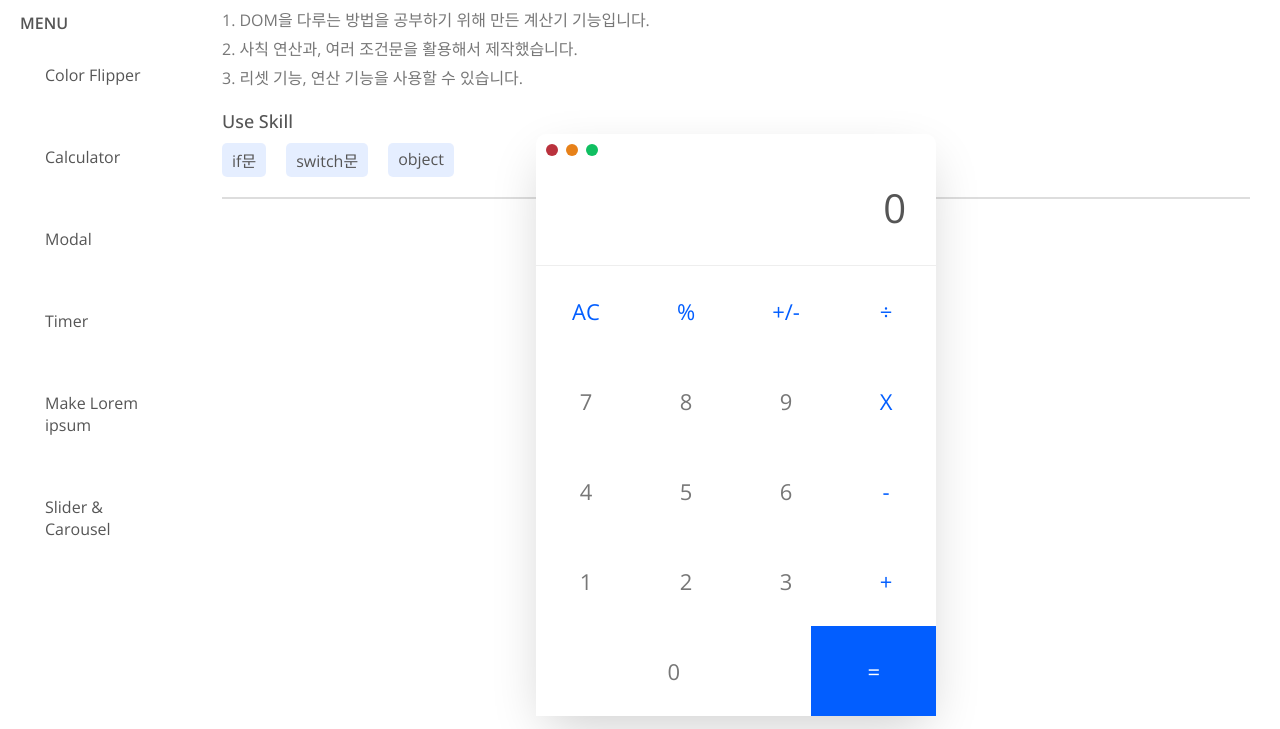
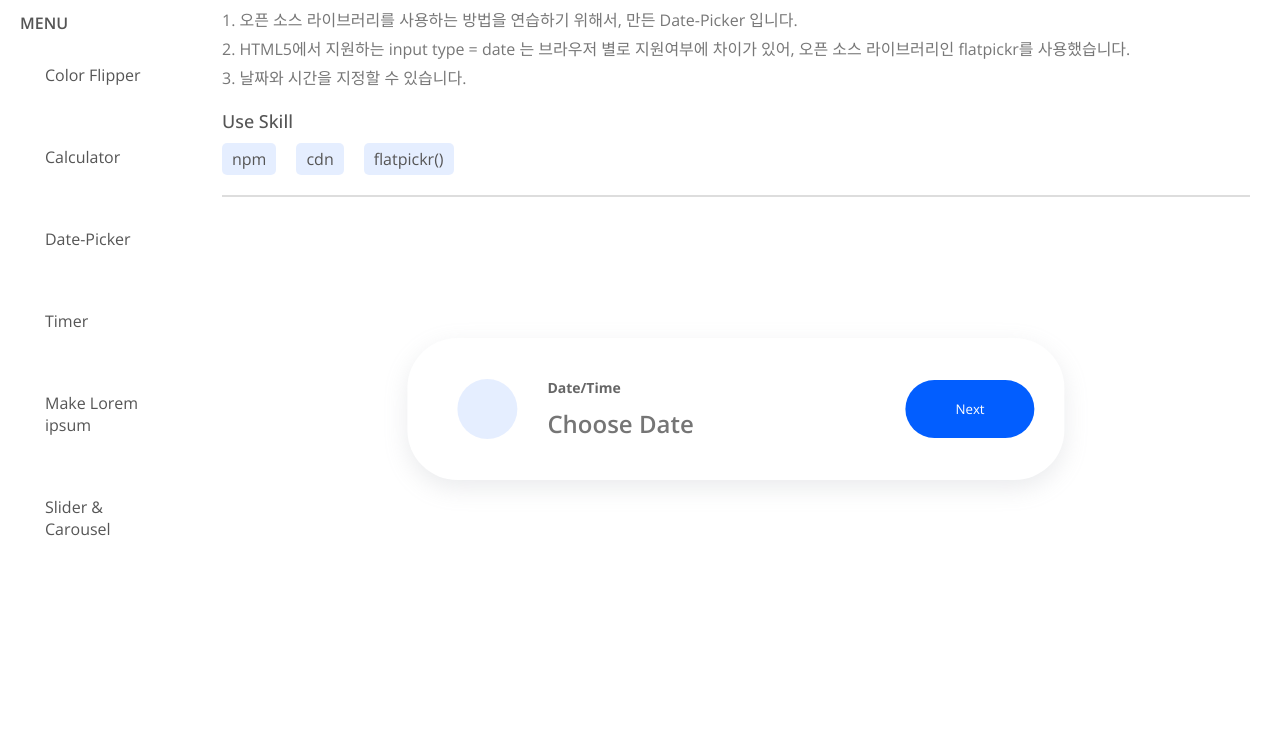
Before and after one commit to imsmallgirl/small-project, a website: page index.html in a window 1280 px wide. Shown: the part 71-800 px from the top of the page. Drawn offline with nearby package versions, Linux system fonts and the light colour scheme; some packages are replaced by stand-ins of ours; a script that the page names is missing; some icons are missing; a web font is replaced by a local one.

Commit message:
create Date-picker (in progress)

```diff
--- /dev/null
+++ b/css/date.css
@@ -0,0 +1,71 @@
+#date {
+    display: flex;
+    align-items: center;
+    position: absolute;
+    top: 60%;
+    left: 50%;
+    transform: translate(-50%, -50%);
+    padding: 20px 30px;
+    background-color: #fff;
+    box-shadow: rgba(149, 157, 165, 0.2) 0px 8px 24px;
+    border-radius: 50px;
+}
+
+#date dl {
+    display: flex;
+    align-items:center;
+    padding: 20px;
+    border-radius: 15px;
+    margin-right: 30px;
+    transition: background-color .3s;
+}
+
+#date dl dt {
+    padding: 30px;
+    border-radius: 50%;
+    background-color: rgba(2, 94, 255, .1);
+    margin-right: 30px;
+    transition: background-color .3s;
+}
+
+#date dl dt i{
+    --Iconsax-Size:28px;
+    --Iconsax-Color:#025eff;
+    transition: .3s;
+}
+
+#date dl dt.date-on i {
+    --Iconsax-Color:#666;
+}
+
+#date dl dd label {
+    display: flex;
+    flex-direction: column;
+    cursor: pointer;
+}
+
+#date dl dd label span{
+    font-size: 14px;
+    color:#666;
+    font-weight: 700;
+    margin-bottom: 10px;
+}
+
+#date dl dd label input {
+    background-color: transparent;
+    font-weight: 600;
+    border: none;
+    outline: none;
+    font-size: 24px;
+    color:#555;
+    cursor: pointer !important;
+}
+
+#date>button {
+    padding: 20px 50px;
+    border-radius: 50px;
+    border: none;
+    background-color: #025eff;
+    color: #fff;
+    cursor: pointer;
+}
--- a/index.html
+++ b/index.html
@@ -10,8 +10,12 @@
     <link rel="stylesheet" href="css/common.css">
     <link rel="stylesheet" href="css/color.css">
     <link rel="stylesheet" href="css/calculator.css">
+    <link rel="stylesheet" href="css/date.css">
     <!-- script cdn -->
     <script src="https://cdnjs.cloudflare.com/ajax/libs/clipboard.js/2.0.6/clipboard.min.js"></script>
+    <link rel="stylesheet" href="https://cdn.jsdelivr.net/npm/flatpickr/dist/flatpickr.min.css">
+    <script src="https://cdn.jsdelivr.net/npm/flatpickr"></script>
+
     <!-- font & icons -->
     <link rel="preconnect" href="https://fonts.googleapis.com">
     <link rel="preconnect" href="https://fonts.gstatic.com" crossorigin>
@@ -35,8 +39,8 @@
                     <dd>Calculator</dd>
                 </dl>
                 <dl>
-                    <dt class="iconsax" icon-name="pop-out"></dt>
-                    <dd>Modal</dd>
+                    <dt class="iconsax" icon-name="calendar-1"></dt>
+                    <dd>Date-Picker</dd>
                 </dl>
                 <dl>
                     <dt class="iconsax" icon-name="clock"></dt>
@@ -86,7 +90,7 @@
         </section>
         <!-- // color -->
 
-        <section id="calculator" class="section-on">
+        <section id="calculator">
             <div class="section-info">
                 <dl class="info-text">
                     <dt>Calculator</dt>
@@ -144,8 +148,36 @@
             </div>
         </section>
         <!-- // calculator -->
-        <section id="modal">
+        <section id="date-picker" class="section-on">
+            <div class="section-info">
+                <dl class="info-text">
+                    <dt>Date-Picker</dt>
+                    <dd>1. 오픈 소스 라이브러리를 사용하는 방법을 연습하기 위해서, 만든 Date-Picker 입니다.</dd>
+                    <dd>2. HTML5에서 지원하는 input type = date 는 브라우저 별로 지원여부에 차이가 있어, 오픈 소스 라이브러리인 flatpickr를 사용했습니다.</dd>
+                    <dd>3. 날짜와 시간을 지정할 수 있습니다.</dd>
+                </dl>
+                <div class="info-skill">
+                    <p>Use Skill</p>
+                    <ul>
+                        <li>npm</li>
+                        <li>cdn</li>
+                        <li>flatpickr()</li>
+                    </ul>
+                </div>
+            </div>
 
+            <div id="date">
+                <dl>
+                    <dt><i class="iconsax" icon-name="calendar-search"></i></dt>
+                    <dd>
+                        <label>
+                            <span>Date/Time</span>
+                            <input type="text" id="datePicker" name="from" placeholder="Choose Date" readonly>
+                        </label>
+                    </dd>
+                </dl>
+                <button>Next</button>
+            </div>
         </section>
         <!-- // modal -->
         <section id="timer">
@@ -165,5 +197,7 @@
     <script src="js/section.js"></script>
     <script src="js/colorFlipper.js"></script>
     <script src="js/calculator.js"></script>
+    <script type="module" src="js/date.js">
+    </script>
 </body>
 </html>
--- /dev/null
+++ b/js/date.js
@@ -0,0 +1,21 @@
+
+const dateInput = document.getElementById('datePicker')
+
+flatpickr(dateInput, {
+    enableTime: true,
+    dateFormat: "Y-m-d H:i",
+});
+
+const dateWrap = document.querySelector("#date dl")
+const dateLabel = document.querySelector("#date dl dd label")
+const dateIcon = document.querySelector("#date dl dt")
+dateLabel.addEventListener('mouseenter', () => {
+    dateWrap.style.backgroundColor = `rgba(2, 94, 255, .1)`
+    dateIcon.style.backgroundColor = '#fff'
+    dateIcon.classList.add('date-on')
+})
+dateLabel.addEventListener('mouseleave', () => {
+    dateWrap.style.backgroundColor = 'transparent'
+    dateIcon.style.backgroundColor = `rgba(2, 94, 255, .1)`
+    dateIcon.classList.remove('date-on')
+})
--- a/package.json
+++ b/package.json
@@ -1,5 +1 @@
-{
-  "dependencies": {
-    "clipboard": "^2.0.11"
-  }
-}
+{"type":"module","dependencies":{"clipboard":"^2.0.11","flatpickr":"^4.6.13"}}
```
Also changed, not shown: images/arrow-ios-back-outline.png (added), images/arrow-ios-forward-outline.png (added), 2 other files.
